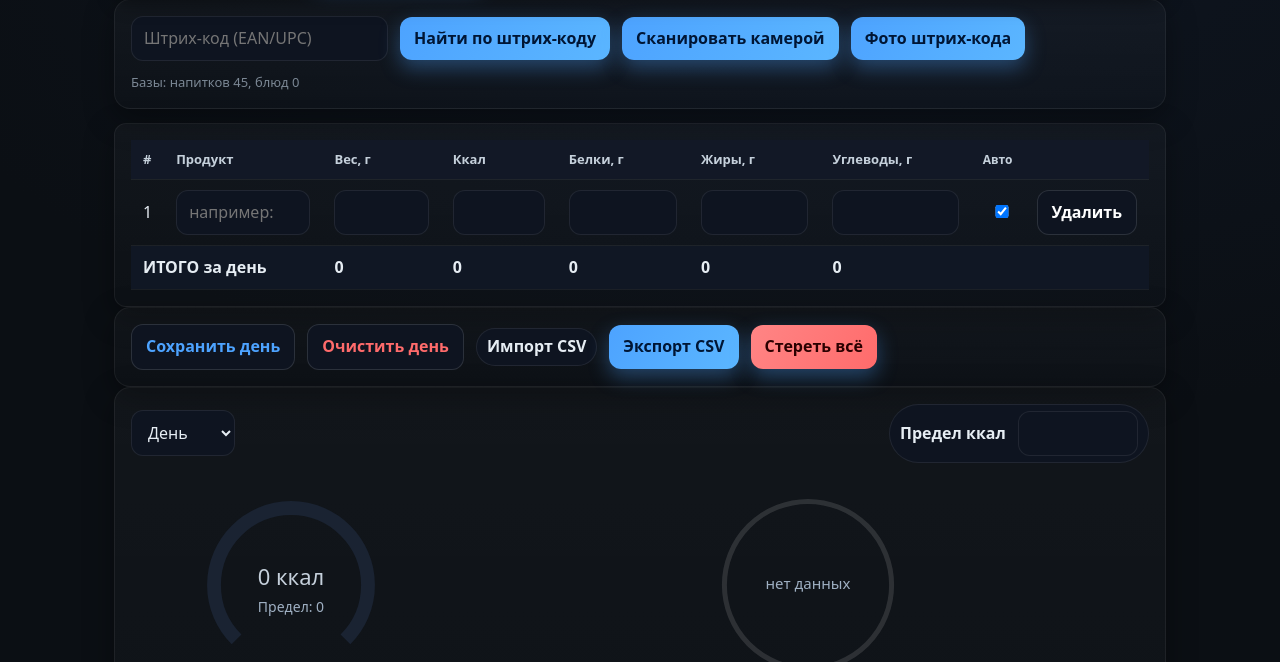
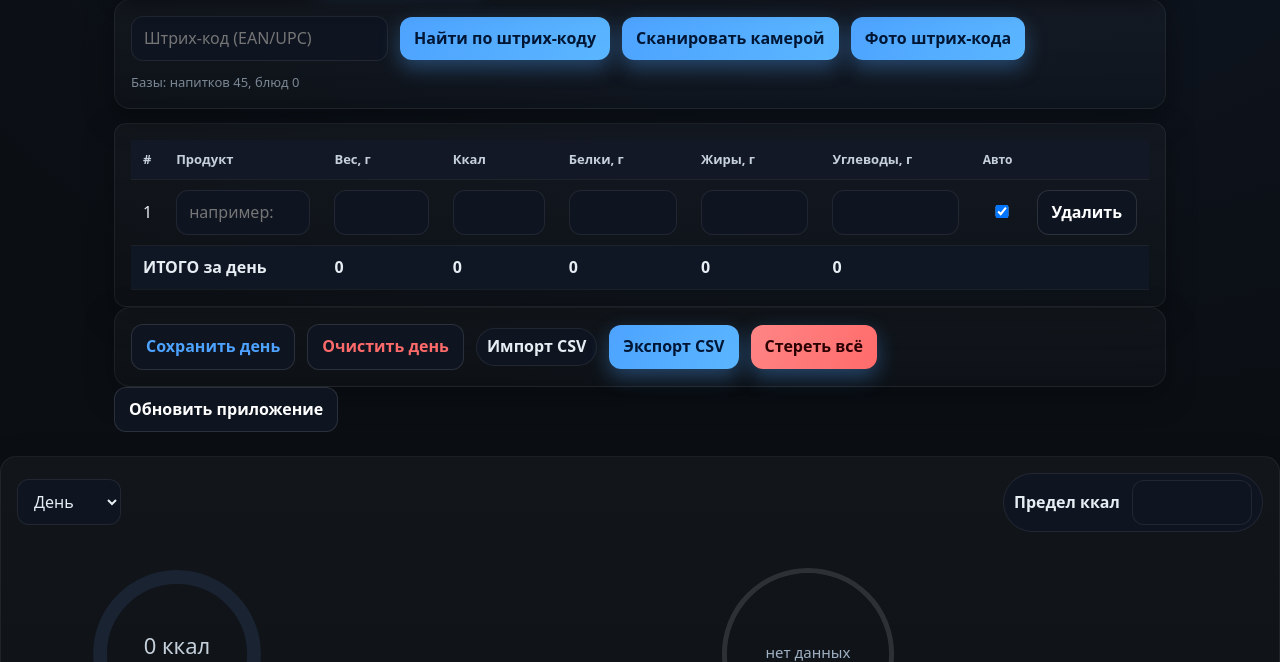
Before and after one commit to peshkovyu-boop/KcalTracker2, a plain HTML site: page index.html in a window 1280 px wide. Shown: the part 138-800 px from the top of the page. Drawn offline with Linux system fonts and the light colour scheme.

Commit message:
index.html

```diff
--- a/index.html
+++ b/index.html
@@ -89,6 +89,9 @@
       <button id="exportCsv" type="button">Экспорт CSV</button>
       <button id="clearAll" class="warn" type="button">Стереть всё</button>
     </div>
+    <!-- Новая кнопка -->
+  <button id="updateApp" class="secondary" type="button">Обновить приложение</button>
+</div>
 
     <!-- Визуализации -->
     <div class="card" id="viz">
```
